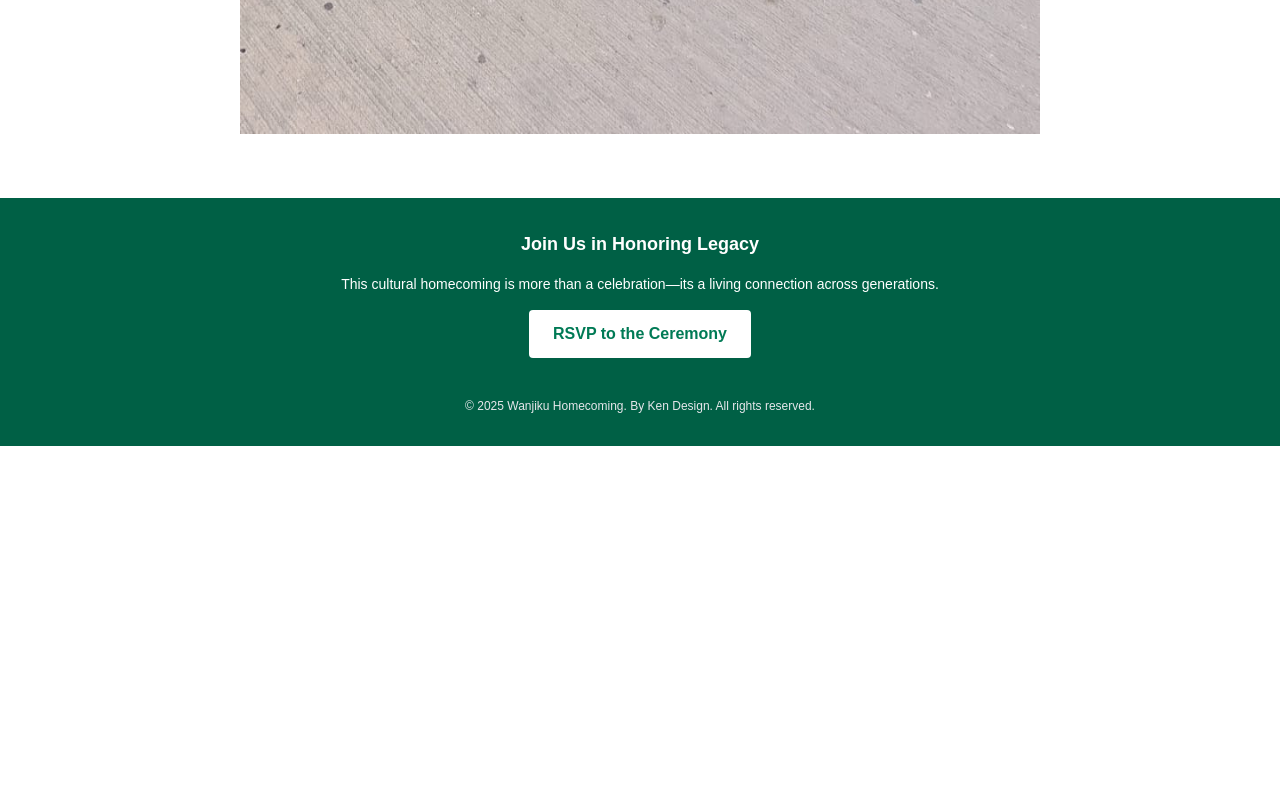
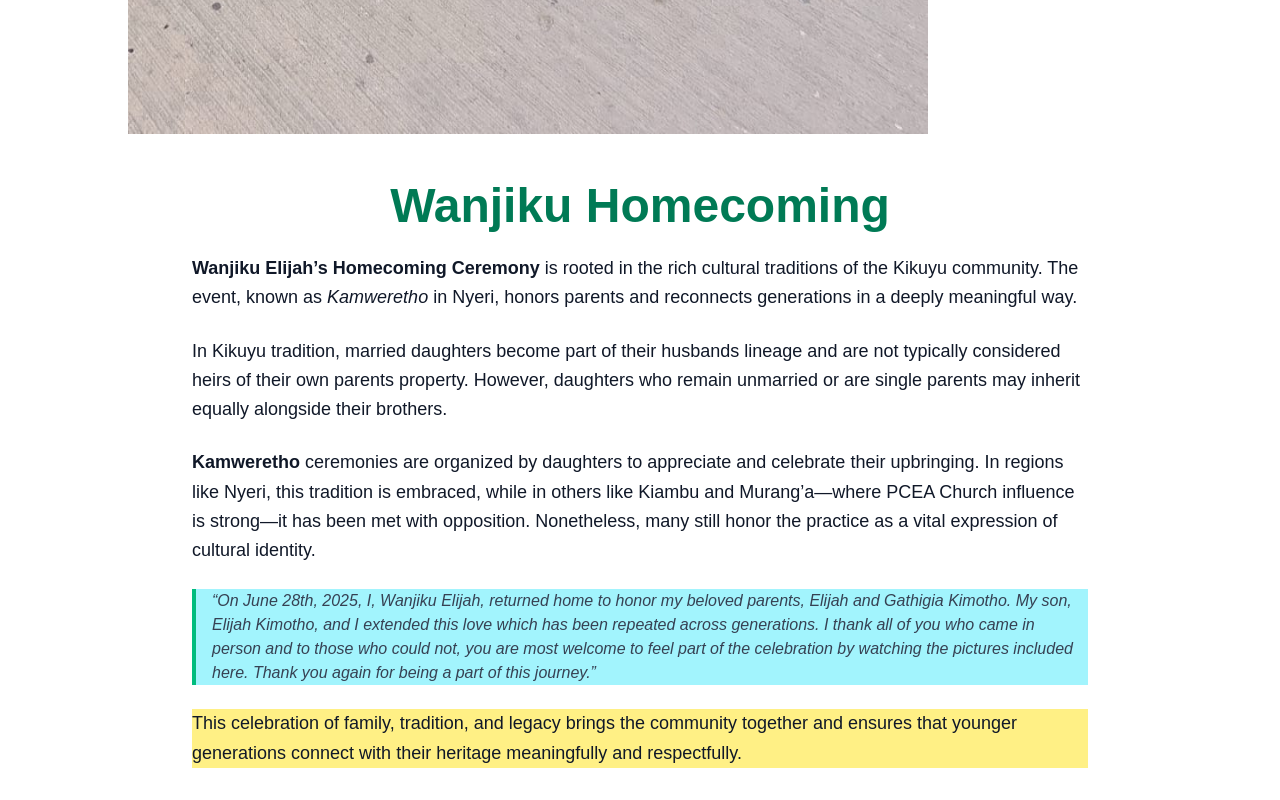
Before and after one commit to JKananda-code/wa-homecoming, a Next.js app: page / in a window 1280 px wide. Shown: the part 1380-2180 px from the top of the page. Before the commit the page ends 1826 px from the top, so only its background shows below. Built offline with nearby package versions, Linux system fonts and the light colour scheme.

Commit message:
commit 29-06 am after enhancing home page image

```diff
--- a/app/page.tsx
+++ b/app/page.tsx
@@ -4,7 +4,7 @@ export default function Home() {
   return (
     <div className="grid place-items-center" >
       <main>
-        <h1 className="flex justify-center text-4xl bg-cyan-500"> Wanjiku Elijah Kimotho</h1>
+        <h1 className="flex justify-center text-4xl bg-cyan-200"> Wanjiku Elijah Kimotho</h1>
         <Image
           src="/Wanjiku.jpg"
           alt="Wanjiku Photo"
@@ -13,7 +13,31 @@ export default function Home() {
           priority
         />
        <div className="flex gap-4 items-center flex-col sm:flex-row">
+         <section className="bg-white text-gray-900 py-12 px-6 md:px-16">
+      <div className="max-w-4xl mx-auto space-y-6">
+        <h1 className="text-4xl md:text-5xl font-bold text-center text-emerald-700">Wanjiku Homecoming</h1>
+        <p className="text-lg leading-relaxed">
+          <strong>Wanjiku Elijah’s Homecoming Ceremony</strong> is rooted in the rich cultural traditions of the Kikuyu community. The event, known as <em>Kamweretho</em> in Nyeri, honors parents and reconnects generations in a deeply meaningful way.
+        </p>
 
+        <p className="text-lg leading-relaxed">
+          In Kikuyu tradition, married daughters become part of their husbands lineage and are not typically considered heirs of their own parents property. However, daughters who remain unmarried or are single parents may inherit equally alongside their brothers.
+        </p>
+
+        <p className="text-lg leading-relaxed">
+          <strong>Kamweretho</strong> ceremonies are organized by daughters to appreciate and celebrate their upbringing. In regions like Nyeri, this tradition is embraced, while in others like Kiambu and Murang’a—where PCEA Church influence is strong—it has been met with opposition. Nonetheless, many still honor the practice as a vital expression of cultural identity.
+        </p>
+
+        <div className="border-l-4 border-emerald-500 pl-4 text-gray-700 italic text-bold bg-cyan-200">
+          “On June 28th, 2025, I, Wanjiku Elijah, returned home to honor my beloved parents, Elijah and Gathigia Kimotho. My son, Elijah Kimotho, and I extended this love which has been repeated across generations. I thank all of you who came in person and to those who could not, you are most welcome to feel part of the celebration by watching the pictures included here.
+          Thank you again for being a part of this journey.”
+        </div>
+
+        <p className="text-lg leading-relaxed text-bold bg-yellow-200">
+          This celebration of family, tradition, and legacy brings the community together and ensures that younger generations connect with their heritage meaningfully and respectfully.
+        </p>
+      </div>
+    </section>
        </div>
       </main>
       <footer className="row-start-3 flex gap-[24px] flex-wrap items-center justify-center">
```
